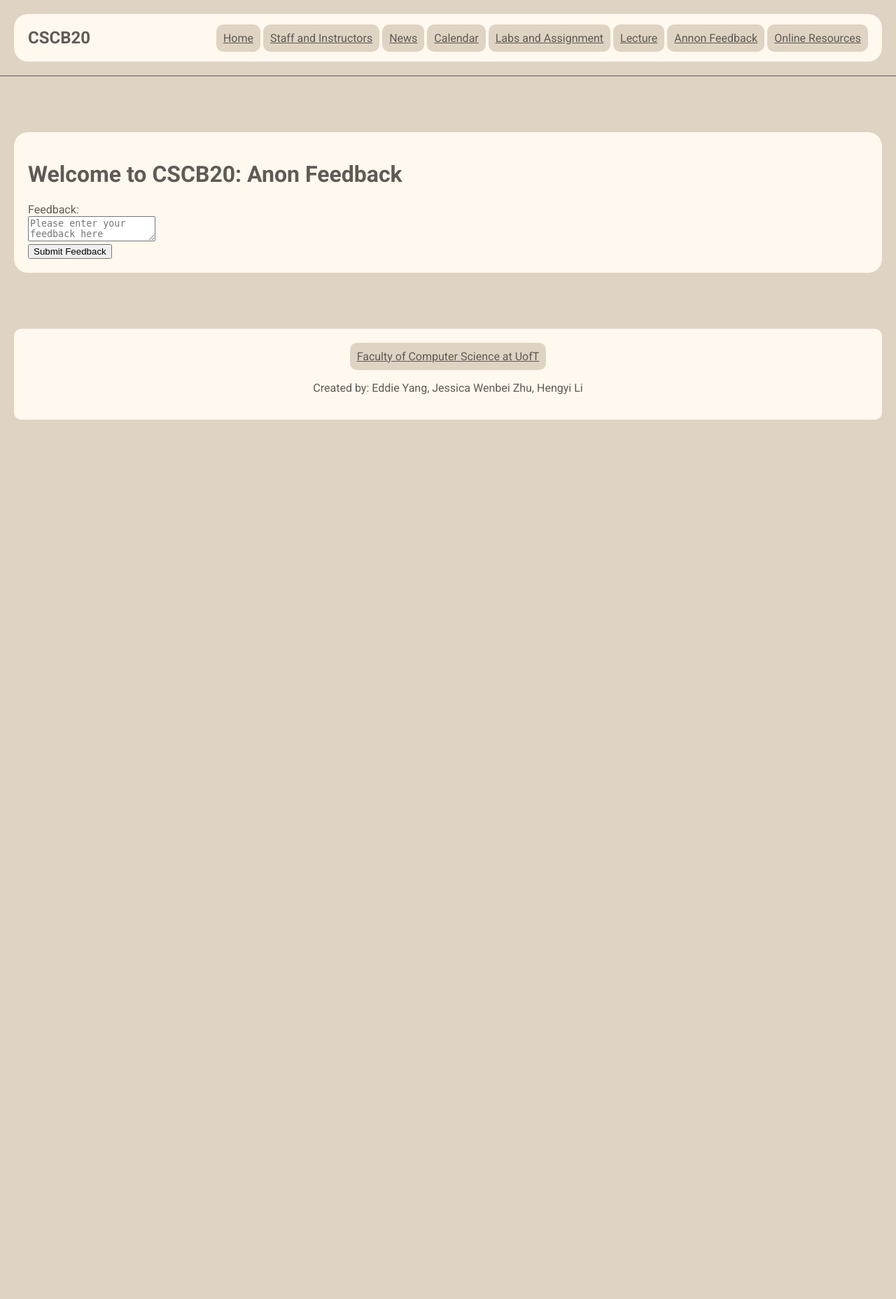
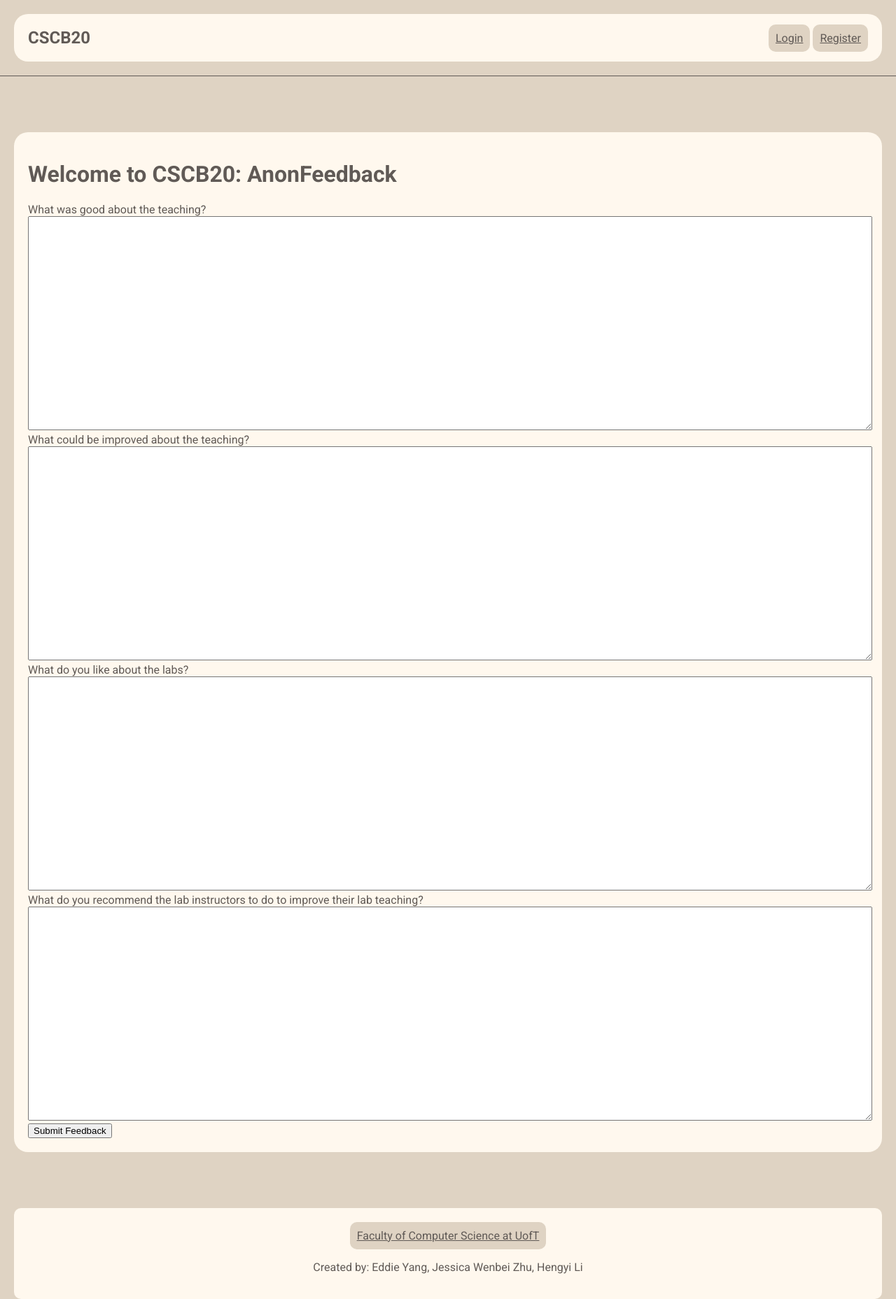
Before and after one commit to lihengyi996/CSCB20_A3, a Flask app: page /AnonFeedback in a window 1280 px wide. Shown: the whole page at 70% size. Before the commit the page ends 600 px from the top, so only its background shows below. Run offline with Flask 3, Linux system fonts and the light colour scheme.

Commit message:
add login/register feature

```diff
--- a/src/app.py
+++ b/src/app.py
@@ -6,20 +6,54 @@ from sqlalchemy import text # textual queries
 
 app = Flask(__name__)
 app.config['SECRET_KEY'] = 'secret_key'
-app.config['SQLALCHEMY_DATABASE_URI'] = 'sqlite:///notes.db'
+app.config['SQLALCHEMY_DATABASE_URI'] = 'sqlite:///cscb20db.db'
 app.config['PERMANENT_SESSION_LIFETIME'] = timedelta(minutes = 15)
 db = SQLAlchemy(app)
 bcrypt = Bcrypt(app)
+
+session_id = 1
 
 class Person(db.Model):
     __tablename__ = "LoginInfo"
     id = db.Column(db.Integer, primary_key = True)
     utorid = db.Column(db.String(20), unique=True, nullable = False)
     password_hashed = db.Column(db.String(20), nullable = False)
-    identity = db.Column(db.String(20), nullable = False)
+    identity = db.Column(db.String(20), nullable = False, default='student')
 
     def __repr__(self):
         return f"Person('{self.utorid}', '{self.identity}')"
+
+class Grade(db.Model):
+    __tablename__ = "studentGrade"
+    id = db.Column(db.Integer, primary_key = True)
+    midterm = db.Column(db.Float)
+    final = db.Column(db.Float)
+    assignment1 = db.Column(db.Float)
+    assignment2 = db.Column(db.Float)
+    assignment3 = db.Column(db.Float)
+    lab1 = db.Column(db.Float)
+    lab2 = db.Column(db.Float)
+    lab3 = db.Column(db.Float)
+
+    def __repr__(self):
+        return f"Grade('{self.final}', '{self.midterm}')"
+
+class anonFeedback(db.Model):
+    __tablename__ = "anonFeedback"
+    feedbackID = db.Column(db.Integer, primary_key=True)
+    content_teaching_good = db.Column(db.Text)
+    content_teaching_bad = db.Column(db.Text)
+    content_assignment_good = db.Column(db.Text)
+    content_assignment_bad = db.Column(db.Text)
+
+@app.route('/test_db')
+
+def test_db():
+    try:
+        db.session.query(Person).first()
+        return "Connected to the database successfully!"
+    except Exception as e:
+        return "An error occurred when connecting to the database: " + str(e)
 
 @app.route('/')
 @app.route('/home')
@@ -52,15 +86,90 @@ def lecture():
     pagename = 'lecture'
     return render_template('lecture.html', pagename = pagename)
 
-@app.route('/AnonFeedback')
+@app.route('/AnonFeedback', methods = ['GET', 'POST'])
 def AnonFeedback():
-    pagename = 'AnonFeedback'
-    return render_template('AnonFeedback.html', pagename = pagename)
+    if request.method == 'GET':
+        return render_template('AnonFeedback.html')
+    else:
+        feedback = anonFeedback(
+        content_teaching_good=request.form['content_teaching_good'],
+        content_teaching_bad=request.form['content_teaching_bad'],
+        content_assignment_good=request.form['content_assignment_good'],
+        content_assignment_bad=request.form['content_assignment_bad']
+        )
+
+    db.session.add(feedback)
+    db.session.commit()
+    return render_template('AnonFeedback.html')
 
 @app.route('/resources')
 def resources():
     pagename = 'resources'
     return render_template('resources.html', pagename = pagename)
 
+@app.route('/marks', methods = ['GET', 'POST'])
+def marks():
+    if request.method == 'GET':
+        query_marks_result = query_marks(2)
+        return render_template('marks.html', query_marks_result = query_marks_result)
+
+@app.route('/add_dummy_grade', methods=['GET'])
+def add_grade():
+    new_grade = Grade(id=1, midterm=85.0, final=90.0, assignment1=80.0, assignment2=82.0, assignment3=88.0, lab1=95.0, lab2=92.0, lab3=91.0)
+    db.session.add(new_grade)
+    db.session.commit()
+    return "Grade added successfully", 200
+
+def query_marks(id):
+    marks = Grade.query.filter_by(id=session_id)
+    return marks
+
+@app.route('/login', methods = ['GET', 'POST'])
+def login():
+    if request.method == 'GET':
+        if 'name' in session:
+            flash('already logged in!!')
+            return redirect(url_for('home'))
+        else:
+            return render_template('login.html')
+    else:
+        utorid = request.form['UTorID']
+        password = request.form['Password']
+        person = Person.query.filter_by(utorid = utorid).first()
+        if not person or not bcrypt.check_password_hash(person.password_hashed, password):
+            flash('Please check your login details and try again', 'error')
+            return render_template('login.html')
+        else:
+            session['name'] = utorid
+            session.permanent = True
+            return redirect(url_for('home'))
+
+@app.route('/register', methods = ['GET', 'POST'])
+def register():
+    if request.method == 'GET':
+        return render_template('register.html')
+    else:
+        utorid = request.form['UTorID']
+        identity = request.form['Identity']
+        hashed_password = bcrypt.generate_password_hash(request.form['Password']).decode('utf-8')
+        reg_details =(
+            utorid,
+            identity,
+            hashed_password
+        )
+        add_users(reg_details)
+        flash('Registration Successful! Please login now:')
+        return redirect(url_for('login'))
+
+@app.route('/logout')
+def logout():
+    session.pop('name', default = None)
+    return redirect(url_for('home'))
+
+def add_users(reg_details):
+    person = Person(utorid = reg_details[0], identity = reg_details[1], password_hashed = reg_details[2])
+    db.session.add(person)
+    db.session.commit()
+
 if __name__ == '__main__':
     app.run(debug=True)
--- a/src/templates/AnonFeedback.html
+++ b/src/templates/AnonFeedback.html
@@ -1,16 +1,28 @@
 {% extends "index.html" %}
 
 {% block content %}
+<head>
+    <link rel="stylesheet" href="{{ url_for('static', filename='css/AnonFeedback.css') }}">
+</head>
 <div  id="div_homepage_body" class="first_body">
     <h1>
-        Welcome to CSCB20: Anon Feedback
+        Welcome to CSCB20: AnonFeedback
     </h1>
-    Feedback:
-    <form>
 
-        <textarea  placeholder="Please enter your feedback here"></textarea><br>
+    <form method="POST">
+        <label for="content_teaching_good">What was good about the teaching?</label>
+        <textarea id="content_teaching_good" name="content_teaching_good"></textarea>
 
-        <button type="submit">Submit Feedback</button>
+        <label for="content_teaching_bad">What could be improved about the teaching?</label>
+        <textarea id="content_teaching_bad" name="content_teaching_bad"></textarea>
+
+        <label for="content_assignment_good">What do you like about the labs?</label>
+        <textarea id="content_assignment_good" name="content_assignment_good"></textarea>
+
+        <label for="content_assignment_bad">What do you recommend the lab instructors to do to improve their lab teaching?</label>
+        <textarea id="content_assignment_bad" name="content_assignment_bad"></textarea>
+
+        <input type="submit" value="Submit Feedback">
     </form>
 
 </div>
--- a/src/templates/index.html
+++ b/src/templates/index.html
@@ -13,6 +13,7 @@
             <strong>CSCB20</strong>
         </div>
         <div id="buttongrid">
+            {% if session.name %}
             <a href="{{ url_for('home') }}">Home</a>
             <a href="{{ url_for('staff') }}">Staff and Instructors</a>
             <a href="{{ url_for('news') }}">News</a>
@@ -21,7 +22,11 @@
             <a href="{{ url_for('lecture') }}">Lecture</a>
             <a href="{{ url_for('AnonFeedback') }}">Annon Feedback</a>
             <a href="{{ url_for('resources') }}">Online Resources</a>
-
+            <a href="{{ url_for('logout') }}">Logout</a>
+            {% else %}
+            <a href="{{ url_for('login') }}">Login</a>
+            <a href="{{ url_for('register') }}">Register</a>
+            {% endif %}
         </div>
     </div></header>
     <br>
```
Also changed, not shown: src/templates/login.html (+24 -0 lines), src/templates/marks.html (added, +35 -0 lines), src/templates/register.html (added, +23 -0 lines), src/cscb20db.db (deleted), src/instance/cscb20db.db (added), src/templates/signup.html (deleted).
